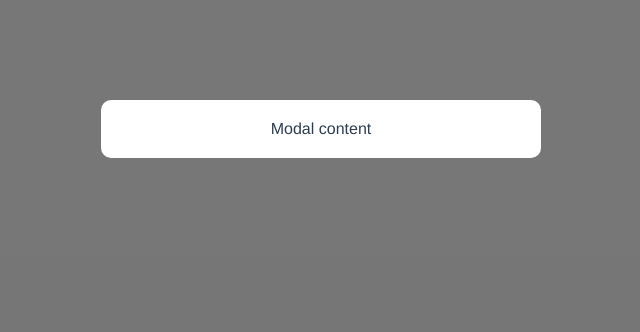
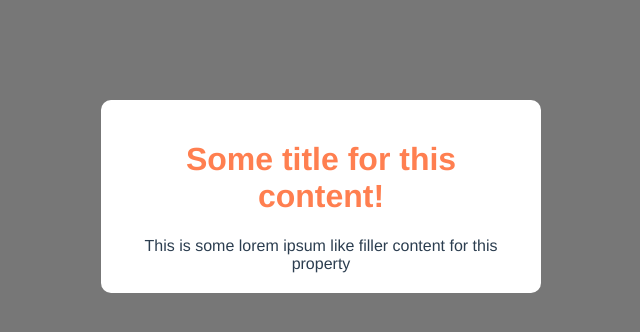
Before and after one commit to KayasO/vue-ui-components, a Vue app: page / in a window 1280 px wide. Shown: the top 332 px of the page, without its empty margins (319-959 px from the left). Built offline with nearby package versions, Linux system fonts and the light colour scheme.

Commit message:
Passing data to Modal component with props

```diff
--- a/src/App.vue
+++ b/src/App.vue
@@ -1,5 +1,8 @@
 <template>
-  <Modal />
+  <Modal
+    title="Some title for this content!"
+    content="This is some lorem ipsum like filler content for this property"
+  />
 </template>
 
 <script>
--- a/src/components/Modal.vue
+++ b/src/components/Modal.vue
@@ -1,12 +1,22 @@
 <template>
   <div class="backdrop">
     <div class="modal">
-      <p>Modal content</p>
+      <h1>{{ title }}</h1>
+      <p>{{ content }}</p>
     </div>
   </div>
 </template>
 
+<script>
+export default {
+  props: ['title', 'content'],
+};
+</script>
+
 <style scoped>
+h1 {
+  color: coral;
+}
 .modal {
   width: 400px;
   padding: 20px;
```
